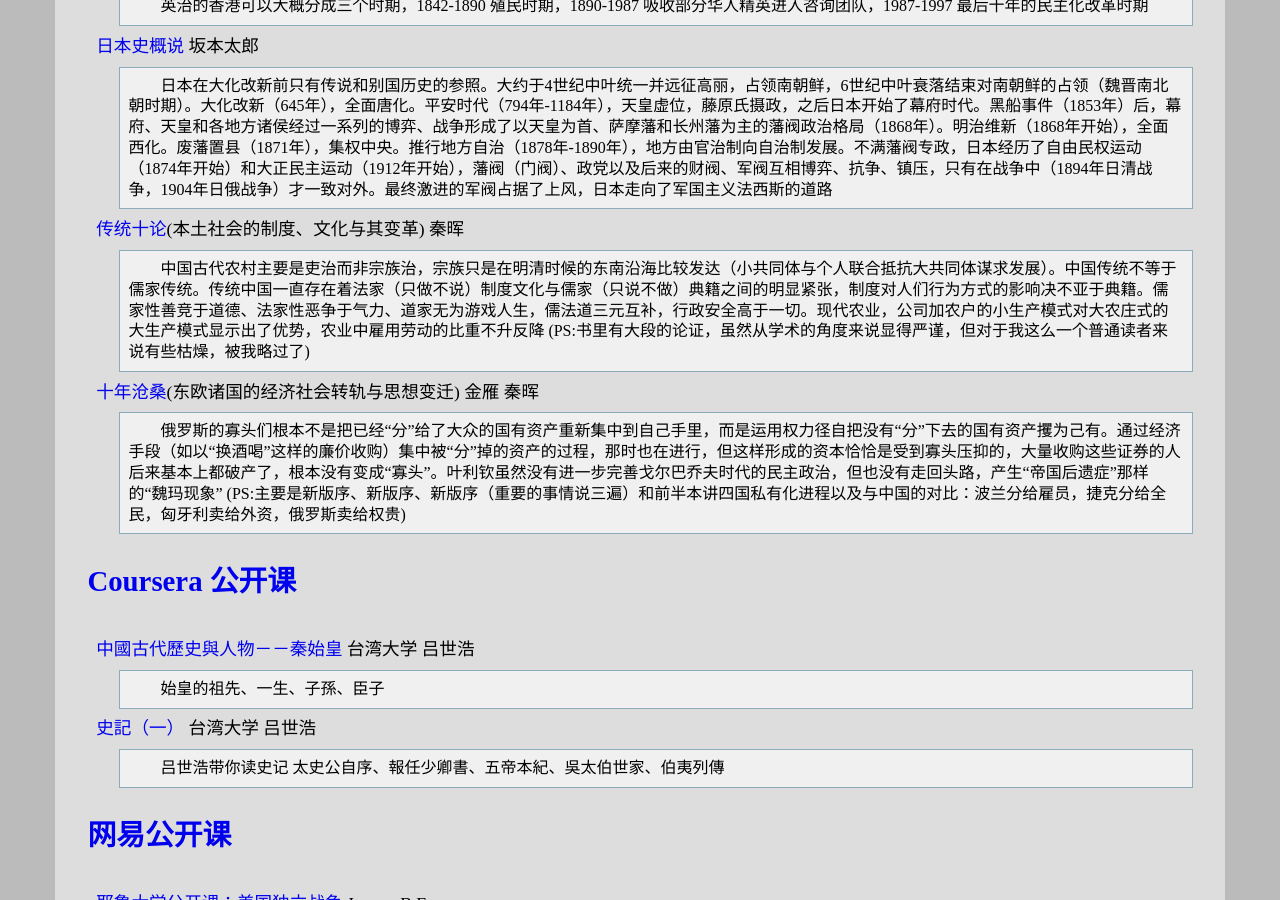
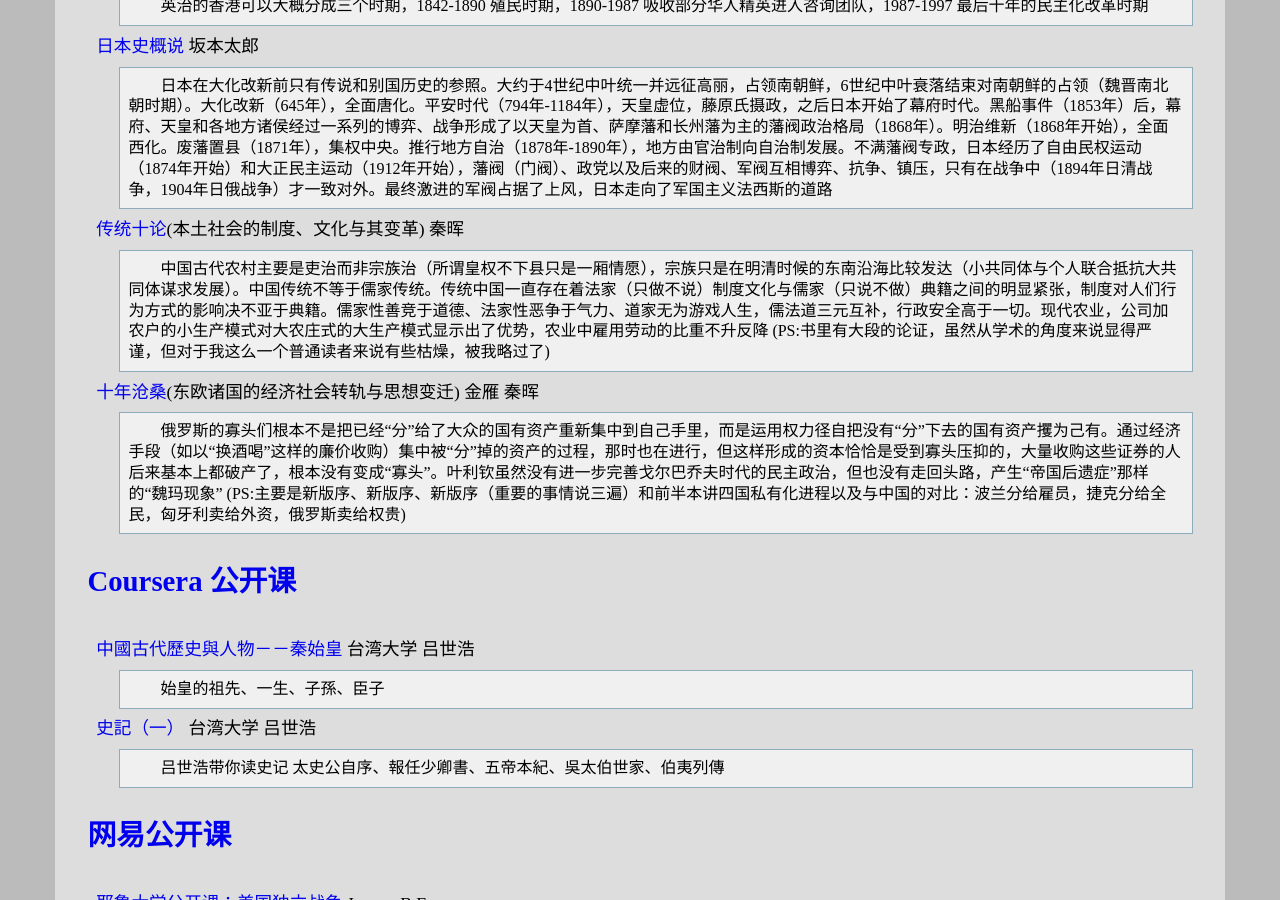
Before and after one commit to leiqin/leiqin.github.io, a Jekyll site: the page built from shoucang/history.markdown, in a window 1280 px wide and 900 px high, scrolled down 1814 px. Built offline with Jekyll 4.4.1, drawn with Linux system fonts in a browser that asks for light colours; comment, search, counter and statistics services are not loaded.

Commit message:
_ 小修改

```diff
--- a/shoucang/history.markdown
+++ b/shoucang/history.markdown
@@ -65,7 +65,7 @@ title: 以史为镜
 :	日本在大化改新前只有传说和别国历史的参照。大约于4世纪中叶统一并远征高丽，占领南朝鲜，6世纪中叶衰落结束对南朝鲜的占领（魏晋南北朝时期）。大化改新（645年），全面唐化。平安时代（794年-1184年），天皇虚位，藤原氏摄政，之后日本开始了幕府时代。黑船事件（1853年）后，幕府、天皇和各地方诸侯经过一系列的博弈、战争形成了以天皇为首、萨摩藩和长州藩为主的藩阀政治格局（1868年）。明治维新（1868年开始），全面西化。废藩置县（1871年），集权中央。推行地方自治（1878年-1890年），地方由官治制向自治制发展。不满藩阀专政，日本经历了自由民权运动（1874年开始）和大正民主运动（1912年开始），藩阀（门阀）、政党以及后来的财阀、军阀互相博弈、抗争、镇压，只有在战争中（1894年日清战争，1904年日俄战争）才一致对外。最终激进的军阀占据了上风，日本走向了军国主义法西斯的道路
 
 [传统十论](http://book.douban.com/subject/25839998/)(本土社会的制度、文化与其变革) 秦晖
-:	中国古代农村主要是吏治而非宗族治，宗族只是在明清时候的东南沿海比较发达（小共同体与个人联合抵抗大共同体谋求发展）。中国传统不等于儒家传统。传统中国一直存在着法家（只做不说）制度文化与儒家（只说不做）典籍之间的明显紧张，制度对人们行为方式的影响决不亚于典籍。儒家性善竞于道德、法家性恶争于气力、道家无为游戏人生，儒法道三元互补，行政安全高于一切。现代农业，公司加农户的小生产模式对大农庄式的大生产模式显示出了优势，农业中雇用劳动的比重不升反降 (PS:书里有大段的论证，虽然从学术的角度来说显得严谨，但对于我这么一个普通读者来说有些枯燥，被我略过了)
+:	中国古代农村主要是吏治而非宗族治（所谓皇权不下县只是一厢情愿），宗族只是在明清时候的东南沿海比较发达（小共同体与个人联合抵抗大共同体谋求发展）。中国传统不等于儒家传统。传统中国一直存在着法家（只做不说）制度文化与儒家（只说不做）典籍之间的明显紧张，制度对人们行为方式的影响决不亚于典籍。儒家性善竞于道德、法家性恶争于气力、道家无为游戏人生，儒法道三元互补，行政安全高于一切。现代农业，公司加农户的小生产模式对大农庄式的大生产模式显示出了优势，农业中雇用劳动的比重不升反降 (PS:书里有大段的论证，虽然从学术的角度来说显得严谨，但对于我这么一个普通读者来说有些枯燥，被我略过了)
 
 [十年沧桑](http://book.douban.com/subject/11615542/)(东欧诸国的经济社会转轨与思想变迁) 金雁 秦晖
 :	俄罗斯的寡头们根本不是把已经“分”给了大众的国有资产重新集中到自己手里，而是运用权力径自把没有“分”下去的国有资产攫为己有。通过经济手段（如以“换酒喝”这样的廉价收购）集中被“分”掉的资产的过程，那时也在进行，但这样形成的资本恰恰是受到寡头压抑的，大量收购这些证券的人后来基本上都破产了，根本没有变成“寡头”。叶利钦虽然没有进一步完善戈尔巴乔夫时代的民主政治，但也没有走回头路，产生“帝国后遗症”那样的“魏玛现象” (PS:主要是新版序、新版序、新版序（重要的事情说三遍）和前半本讲四国私有化进程以及与中国的对比：波兰分给雇员，捷克分给全民，匈牙利卖给外资，俄罗斯卖给权贵)
```
